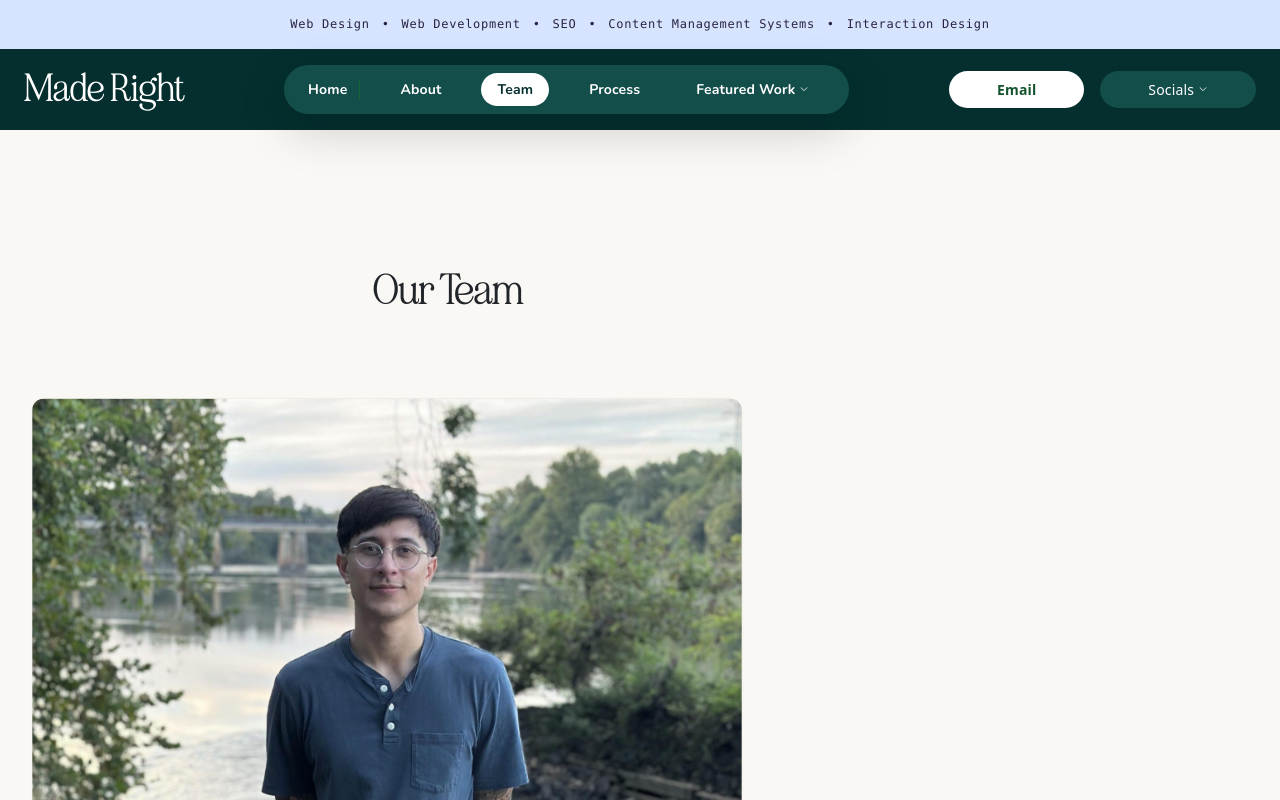
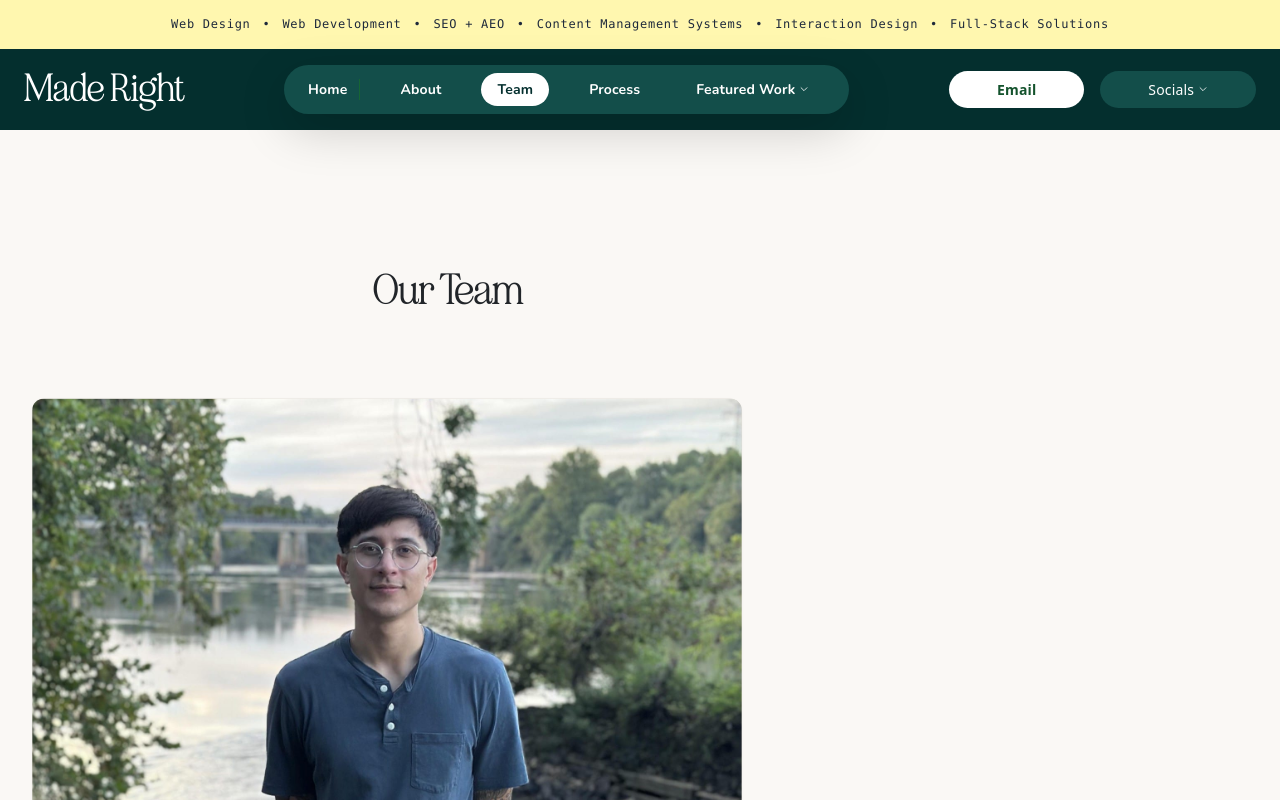
Before and after one commit to alexgoodestudio/maderight.studio, a React (Create React App) app: page /team in a window 1280 px wide. Shown: the top 800 px of the page. Built offline with nearby package versions, Linux system fonts and the light colour scheme; a web font is replaced by a local one.

Commit message:
new branding color implementation

```diff
--- a/src/Components/NavBanner.js
+++ b/src/Components/NavBanner.js
@@ -41,7 +41,7 @@ function NavBanner() {
   return (
     <header
       ref={containerRef}
-      className="bg-nav-banner text-slate-800 position-relative overflow-hidden"
+      className="bg-yellow text-slate-800 position-relative overflow-hidden"
       role="banner"
       aria-label="Site information banner"
       style={{ height: isMobile ? '40px' : 'auto' }}
@@ -60,7 +60,7 @@ function NavBanner() {
         </span>
       ) : (
         <p className="text-xs font-mono pb-3 pt-3 mb-0 nav-banner-text text-center">
-          Web Design <span className="mx-1"> • </span> Web Development <span className="mx-1"> • </span> SEO <span className="mx-1"> • </span> Content Management Systems <span className="mx-1"> • </span> Interaction Design
+          Web Design <span className="mx-1"> • </span> Web Development <span className="mx-1"> • </span> SEO + AEO <span className="mx-1"> • </span> Content Management Systems <span className="mx-1"> • </span> Interaction Design <span className="mx-1"> • </span> Full-Stack Solutions
         </p>
       )}
     </header>
--- a/src/Components/Opener.js
+++ b/src/Components/Opener.js
@@ -117,7 +117,7 @@ function Opener() {
   return (
 
 
-    <div className="vh-100 bg-teal-950 d-flex justify-content-center align-items-center position-relative" >
+    <div className="bg-teal-950 d-flex justify-content-center align-items-center position-relative" style={{ height: window.innerWidth <= 768 ? '97vh' : '93vh' }}>
 
       {/* Services text - bottom left */}
       <div
```
